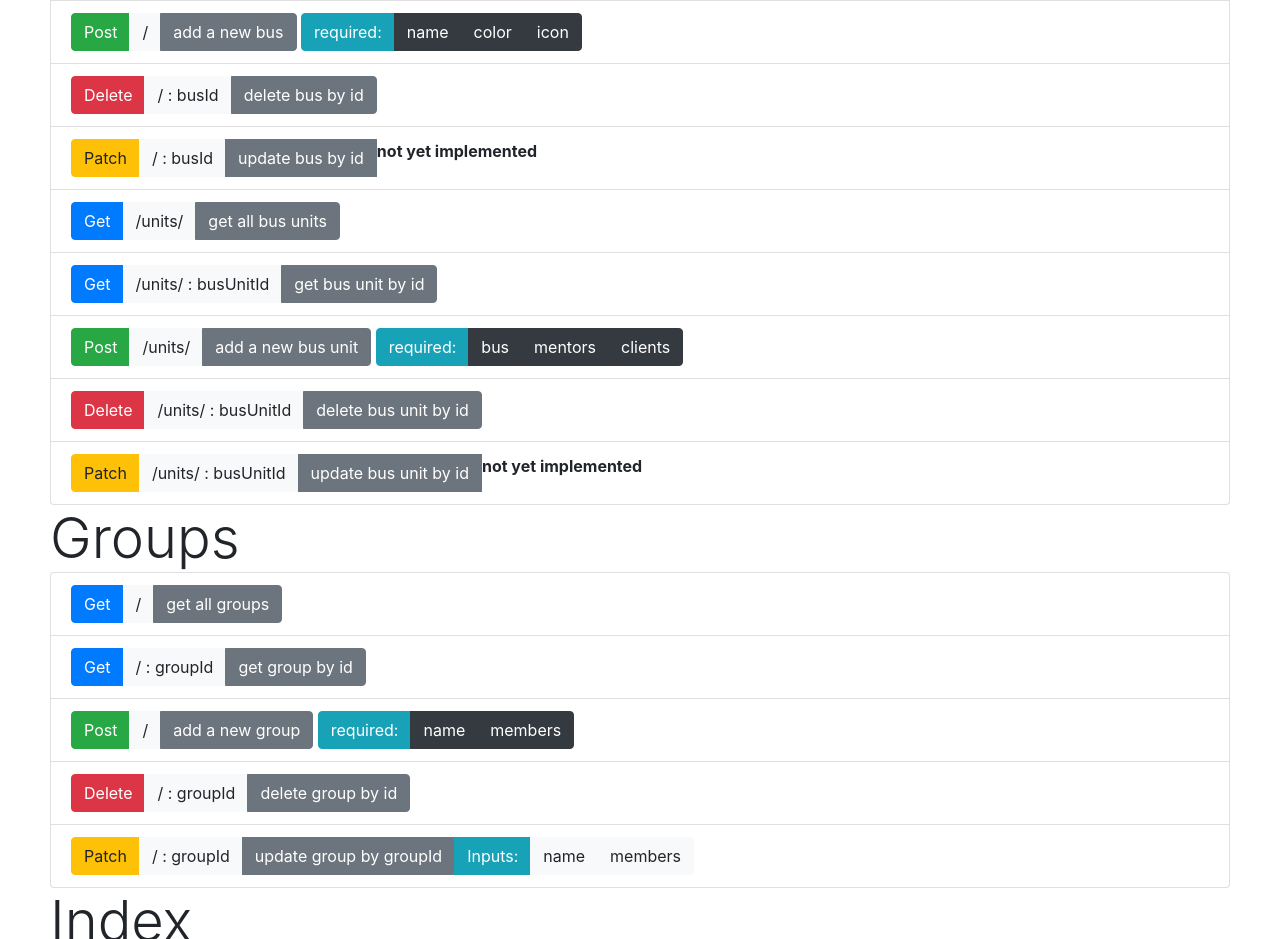
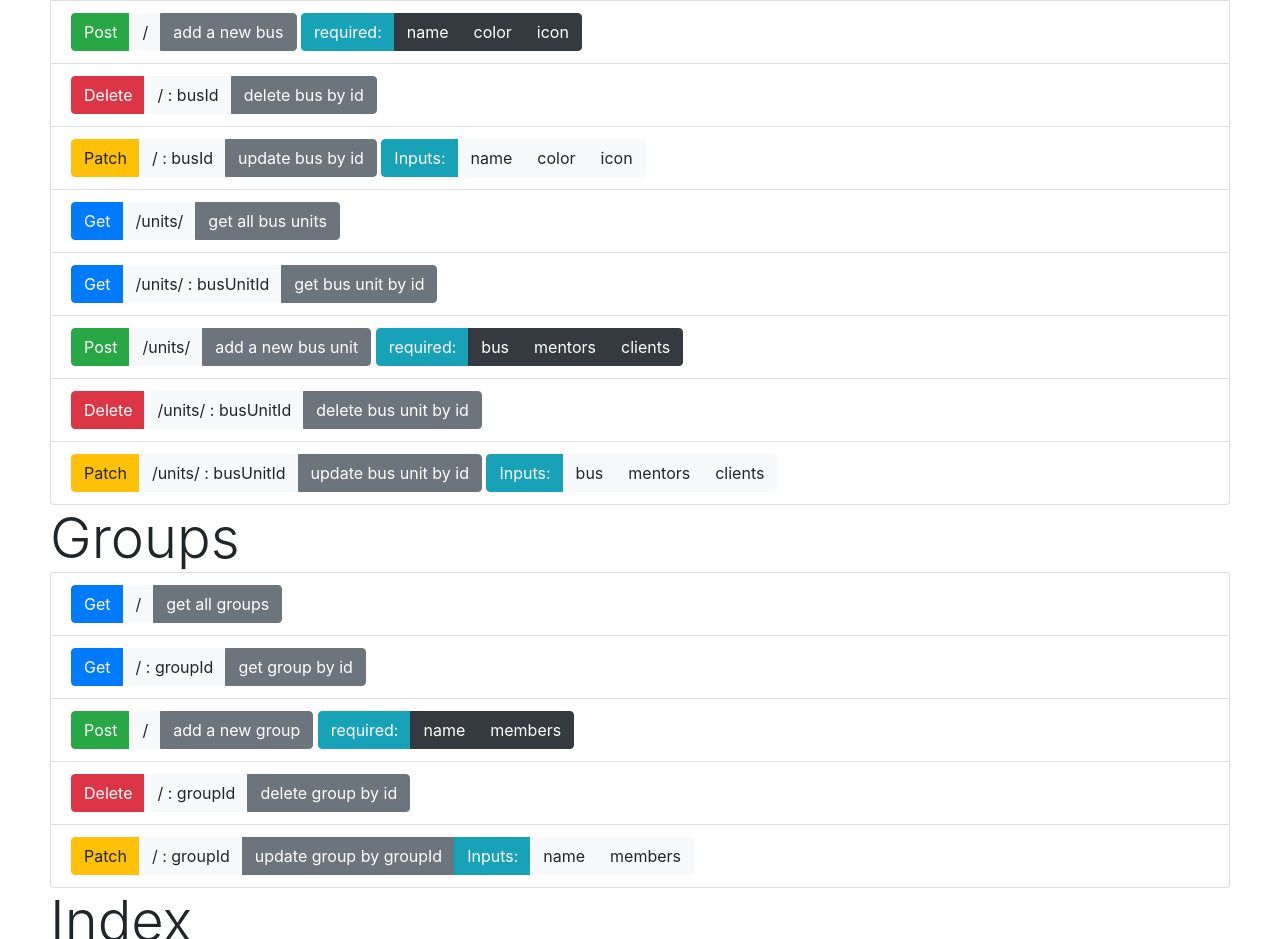
Before and after one commit to JakobLierman/Kolveniershof-backend, a website: page public/index.html in a window 1280 px wide. Shown: the part 1147-2086 px from the top of the page. Drawn offline with Linux system fonts and the light colour scheme.

Commit message:
update bus backend routes

```diff
--- a/public/index.html
+++ b/public/index.html
@@ -196,7 +196,12 @@
           <button type="button" class="btn btn-secondary">
             update bus by id
           </button>
-          <strong>not yet implemented</strong>
+        </div>
+        <div class="btn-group" role="group" aria-label="Basic example">
+          <button type="button" class="btn btn-info">Inputs:</button>
+          <button type="button" class="btn btn-light">name</button>
+          <button type="button" class="btn btn-light">color</button>
+          <button type="button" class="btn btn-light">icon</button>
         </div>
       </li>
       <li class="list-group-item">
@@ -256,7 +261,12 @@
           <button type="button" class="btn btn-secondary">
             update bus unit by id
           </button>
-          <strong>not yet implemented</strong>
+        </div>
+        <div class="btn-group" role="group" aria-label="Basic example">
+          <button type="button" class="btn btn-info">Inputs:</button>
+          <button type="button" class="btn btn-light">bus</button>
+          <button type="button" class="btn btn-light">mentors</button>
+          <button type="button" class="btn btn-light">clients</button>
         </div>
       </li>
     </ul>
```
